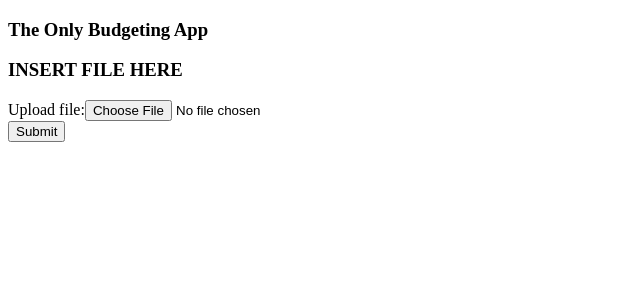
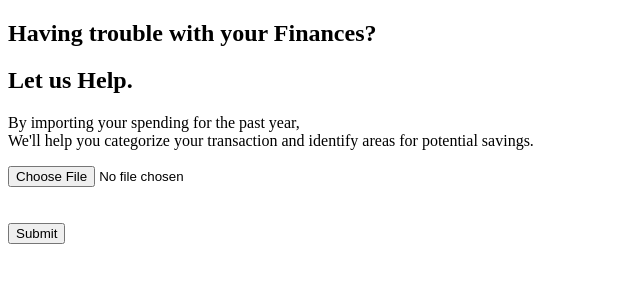
Before and after one commit to timyee90/budgeting-hackathon, a React app: page / in a window 1280 px wide. Shown: the top 300 px of the page, without its empty margins (0-640 px from the left). Built offline with nearby package versions, Linux system fonts and the light colour scheme; the HTML template or start-up script is replaced by a standard one.

Commit message:
Implement styling

```diff
--- a/client/src/components/FileInput.jsx
+++ b/client/src/components/FileInput.jsx
@@ -1,4 +1,4 @@
-import React from 'react';
+import React from "react";
 
 class FileInput extends React.Component {
   constructor(props) {
@@ -14,14 +14,23 @@
 
   render() {
     return (
-      <form onSubmit={this.handleSubmit}>
-        <label>
-          Upload file:
-          <input type="file" ref={this.fileInput} />
-        </label>
-        <br />
-        <button type="submit">Submit</button>
-      </form>
+      <div>
+        <p>
+          By importing your spending for the past year,
+          <br />
+          We'll help you categorize your transaction and identify areas for
+          potential savings.
+        </p>
+        <form onSubmit={this.handleSubmit}>
+          <input type="file" className="form" ref={this.fileInput} />
+          <br />
+          <br />
+          <br />
+          <button type="submit" className="button">
+            Submit
+          </button>
+        </form>
+      </div>
     );
   }
 }
--- a/client/src/components/visualization.jsx
+++ b/client/src/components/visualization.jsx
@@ -0,0 +1,14 @@
+import React from "react";
+
+class Visaulization extends React.Component {
+  constructor(props) {
+    super(props);
+    this.state = {};
+  }
+
+  render() {
+    return <div>This is the Visaulization page</div>;
+  }
+}
+
+export default Visaulization;
--- a/client/src/index.jsx
+++ b/client/src/index.jsx
@@ -1,14 +1,16 @@
-import React from 'react';
-import ReactDOM from 'react-dom';
-import FileInput from './components/FileInput.jsx';
-import Papa from 'papaparse';
-import axios from 'axios';
+import React from "react";
+import ReactDOM from "react-dom";
+import Papa from "papaparse";
+import axios from "axios";
+import FileInput from "./components/FileInput.jsx";
+import Visualization from "./components/Visualization.jsx";
 
 class App extends React.Component {
   constructor() {
     super();
     this.state = {
       transactions: [],
+      showChart: false,
     };
     this.asyncParse = this.asyncParse.bind(this);
   }
@@ -21,22 +23,38 @@
       .then((fileToJson) => {
         //needs to send an axios request to the server(post) with
         //fileToJson.data
-        return axios.post('api/transactions', fileToJson.data);
+        return axios.post("api/transactions", fileToJson.data);
       })
       .then((resp) => {
         console.log(resp);
+        this.setState({
+          showChart: !this.state.showChart,
+        });
+      })
+      .catch((err) => {
+        console.log("Error in processing file: ", err);
       });
   }
 
   render() {
     return (
       <div>
-        <h3>The Only Budgeting App</h3>
-        <h3>INSERT FILE HERE</h3>
-        <FileInput asyncParse={this.asyncParse} />
+        {this.state.showChart ? (
+          <Visualization />
+        ) : (
+          <section id="banner">
+            <div className="inner">
+              <header>
+                <h1>Having trouble with your Finances?</h1>
+                <h2>Let us Help.</h2>
+                <FileInput asyncParse={this.asyncParse} />
+              </header>
+            </div>
+          </section>
+        )}
       </div>
     );
   }
 }
 
-ReactDOM.render(<App />, document.getElementById('app'));
+ReactDOM.render(<App />, document.getElementById("app"));
```
Also changed, not shown: 3 other files (tests, documents, lock files or other folders).
